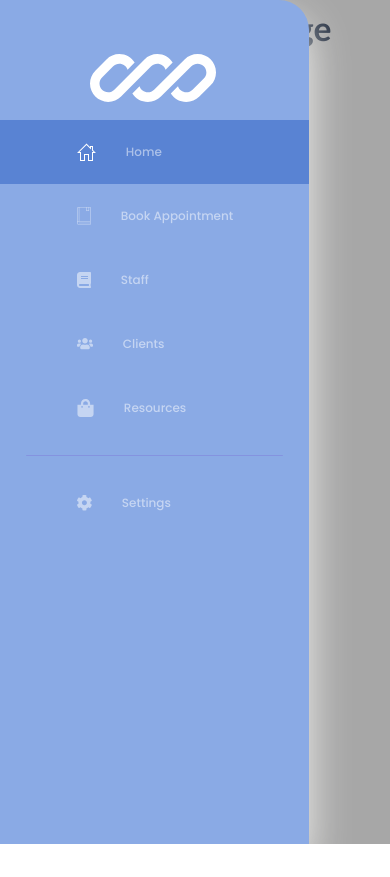
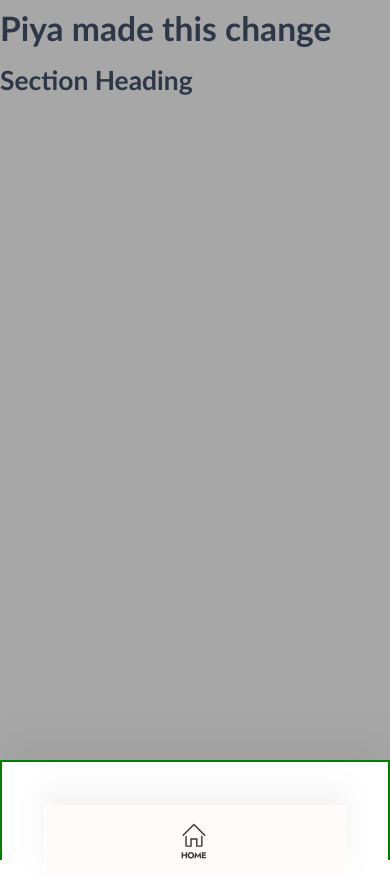
Before and after one commit to nology-tech/Tahiti-Client-Project, a React (Create React App) app: page /home in a window 390 px wide. Before the commit the page ends 844 px from the top, so only its background shows below. Built offline with nearby package versions, Linux system fonts and the light colour scheme.

Commit message:
Did some styling on home button. Made it functional.

```diff
--- a/src/SideNav/SideNav.jsx
+++ b/src/SideNav/SideNav.jsx
@@ -80,13 +80,16 @@ const SideNav = () => {
         >
           <Components image={settingsIcon} name="Settings" />
         </NavLink>
+
+      </section>
+
+      <div className="home">
         <Link to="/home">
-          <footer>
-            {" "}
-            <img className="home" src={iconHouse} alt="" />
-          </footer>
+            <img  src={iconHouse} alt="" />
         </Link>
-      </section>
+
+      </div>
+
     </div>
   );
 };
--- a/src/SideNav/SideNav.scss
+++ b/src/SideNav/SideNav.scss
@@ -1,6 +1,10 @@
 @use "../styles/variables" as *;
 @use "../styles/reset" as *;
 @use "../styles/_typography" as *;
+
+.home {
+  display: none;
+}
 
 .SideNav {
   background-color: $color-primary;
@@ -17,9 +21,7 @@
   flex-direction: column;
   padding-top: 120px;
 
-  .MobileHomeComponent {
-    display: none;
-  }
+
 
   .SideNav--line {
     margin-left: 25px;
@@ -57,28 +59,38 @@
   }
 }
 
-@media screen and (max-width: 320px) {
+@media screen and (max-width: 720px) {
   .SideNav {
     display: none;
   }
 
-  footer {
+
+  .home {
     position: absolute;
-    left: 0%;
-    right: 0%;
-    top: 92%;
-    bottom: 0%;
-    background: $text-white;
+    top:90%;
+    width:100%;
+    height: 100px;
+    //background-color: #FFFBFB;
     box-shadow: 0px -20px 40px rgba(97, 65, 65, 0.07);
-    height: 110px;
-    width: 100%;
-    display: flex;
-    flex-direction: column;
-    align-items: center;
-    text-align: center;
-    padding-top: 20px;
+    //display: flex;
+    //flex-direction: column;
+    //align-items: center;
+    //text-align: center;
+    display: block;
+    border: 2px solid green;
+
+    img {
+      position: absolute;
+      top:0%;
+      //border: 2px solid red;
+      height:120%;
+      width:100%;
+      background-color:#ffffff
+
+
+    }
   }
-  .home {
-    max-width: 100%;
-  }
+
+
+
 }
```
